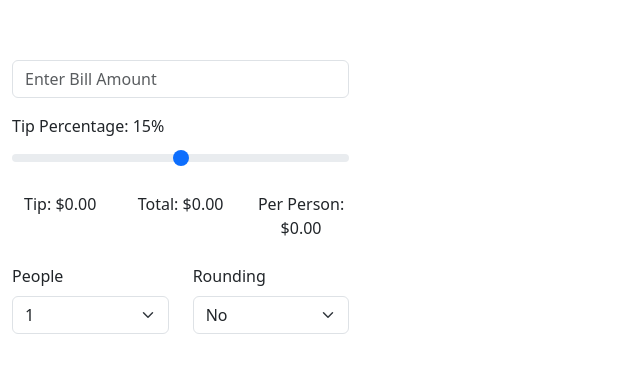
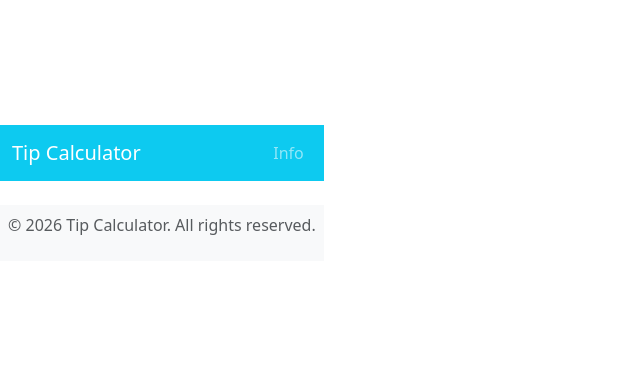
Before and after one commit to mathiasadikpon/tip-calculator-, a React (Vite) app: page / in a window 1280 px wide. Shown: the part 203-576 px from the top of the page, without its empty margins (0-640 px from the left). Built offline with nearby package versions, Linux system fonts and the light colour scheme.

Commit message:
update files

```diff
--- /dev/null
+++ b/src/components/Footer.jsx
@@ -0,0 +1,9 @@
+import React from "react";
+
+export default function Footer() {
+  return (
+    <footer className="text-center mt-4 mb-2 p-2 bg-light text-muted">
+      <p>© {new Date().getFullYear()} Tip Calculator. All rights reserved.</p>
+    </footer>
+  );
+}
--- a/src/components/Header.jsx
+++ b/src/components/Header.jsx
@@ -0,0 +1,17 @@
+import React from "react";
+import { Navbar, NavbarBrand, Nav, NavItem, NavLink } from "reactstrap";
+
+export default function Header({ onInfoClick }) {
+  return (
+    <Navbar color="info" dark expand="md">
+      <NavbarBrand href="#">Tip Calculator</NavbarBrand>
+      <Nav className="ms-auto" navbar>
+        <NavItem>
+          <NavLink href="#" onClick={onInfoClick}>
+            Info
+          </NavLink>
+        </NavItem>
+      </Nav>
+    </Navbar>
+  );
+}
--- a/src/components/InfoModal.jsx
+++ b/src/components/InfoModal.jsx
@@ -0,0 +1,33 @@
+import React from "react";
+import { Modal, ModalHeader, ModalBody, Button } from "reactstrap";
+
+export default function InfoModal({ isOpen, toggle }) {
+  return (
+    <Modal isOpen={isOpen} toggle={toggle}>
+      <ModalHeader toggle={toggle}>Info</ModalHeader>
+      <ModalBody>
+        <p>
+          Use the spinner to select the number of people splitting the total.
+          <br />
+          Select a rounding option:
+        </p>
+        <ul>
+          <li>
+            <strong>No:</strong> Exact bill, tip, and total
+          </li>
+          <li>
+            <strong>Tip:</strong> Tip is rounded up before adding to total
+          </li>
+          <li>
+            <strong>Total:</strong> Bill + tip is rounded up
+          </li>
+        </ul>
+      </ModalBody>
+      <div className="text-center mb-3">
+        <Button color="info" onClick={toggle}>
+          OK
+        </Button>
+      </div>
+    </Modal>
+  );
+}
--- a/src/components/TipCalculator.jsx
+++ b/src/components/TipCalculator.jsx
@@ -1,89 +1,22 @@
-import { useSelector, useDispatch } from "react-redux";
-import {
-  setBillAmount,
-  setPercent,
-  setPeople,
-  setRounding,
-} from "../features/tip/tipSlice";
-import { Container, Row, Col, Input, Label } from "reactstrap";
-
-const currency = new Intl.NumberFormat("en-US", {
-  style: "currency",
-  currency: "USD",
-});
+import React, { useState } from "react";
+import Header from "./Header";
+import Footer from "./Footer";
+import InfoModal from "./InfoModal";
+import { Container } from "reactstrap";
+// ... other imports
 
 export default function TipCalculator() {
-  const dispatch = useDispatch();
-  const { billAmount, percent, people, rounding } = useSelector(
-    (state) => state.tip
-  );
-
-  let tip = billAmount * percent;
-  let total = billAmount + tip;
-
-  if (rounding === "TIP") tip = Math.ceil(tip);
-  if (rounding === "TOTAL") total = Math.ceil(total);
-
-  const perPerson = total / people;
+  const [isModalOpen, setIsModalOpen] = useState(false);
+  const toggleModal = () => setIsModalOpen(!isModalOpen);
 
   return (
-    <Container className="calculator">
-      <Row>
-        <Col xs="12">
-          <Input
-            type="number"
-            placeholder="Enter Bill Amount"
-            onChange={(e) =>
-              dispatch(setBillAmount(Number(e.target.value || 0)))
-            }
-          />
-        </Col>
-      </Row>
-
-      <Row className="mt-3">
-        <Col xs="12">
-          <Label>Tip Percentage: {(percent * 100).toFixed(0)}%</Label>
-          <Input
-            type="range"
-            min="0"
-            max="30"
-            value={percent * 100}
-            onChange={(e) => dispatch(setPercent(e.target.value / 100))}
-          />
-        </Col>
-      </Row>
-
-      <Row className="mt-3 text-center">
-        <Col md="4">Tip: {currency.format(tip)}</Col>
-        <Col md="4">Total: {currency.format(total)}</Col>
-        <Col md="4">Per Person: {currency.format(perPerson)}</Col>
-      </Row>
-
-      <Row className="mt-4">
-        <Col md="6">
-          <Label>People</Label>
-          <Input
-            type="select"
-            onChange={(e) => dispatch(setPeople(Number(e.target.value)))}
-          >
-            {[1, 2, 3, 4, 5, 6].map((n) => (
-              <option key={n}>{n}</option>
-            ))}
-          </Input>
-        </Col>
-
-        <Col md="6">
-          <Label>Rounding</Label>
-          <Input
-            type="select"
-            onChange={(e) => dispatch(setRounding(e.target.value))}
-          >
-            <option value="NO">No</option>
-            <option value="TIP">Tip</option>
-            <option value="TOTAL">Total</option>
-          </Input>
-        </Col>
-      </Row>
-    </Container>
+    <>
+      <Header onInfoClick={toggleModal} />
+      <Container className="calculator">
+        {/* TipCalculator inputs & sliders go here */}
+      </Container>
+      <Footer />
+      <InfoModal isOpen={isModalOpen} toggle={toggleModal} />
+    </>
   );
 }
```
